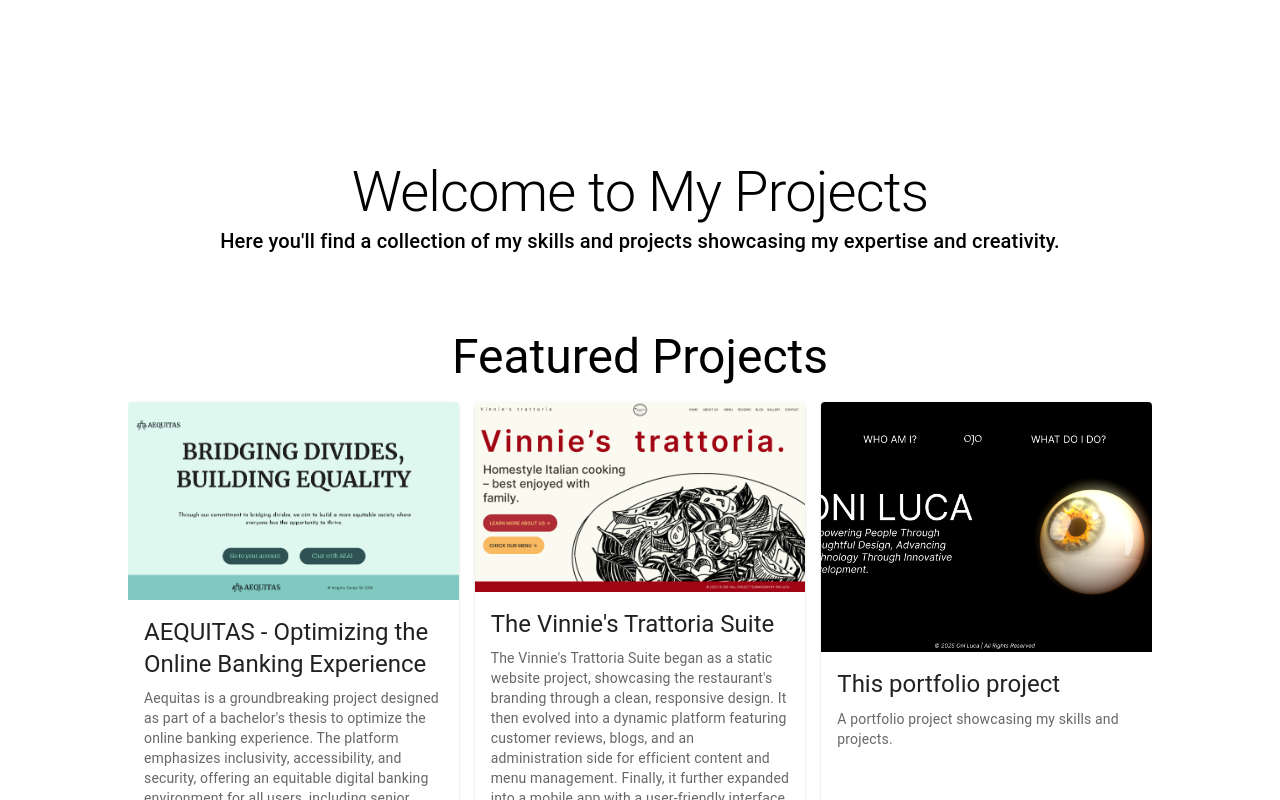
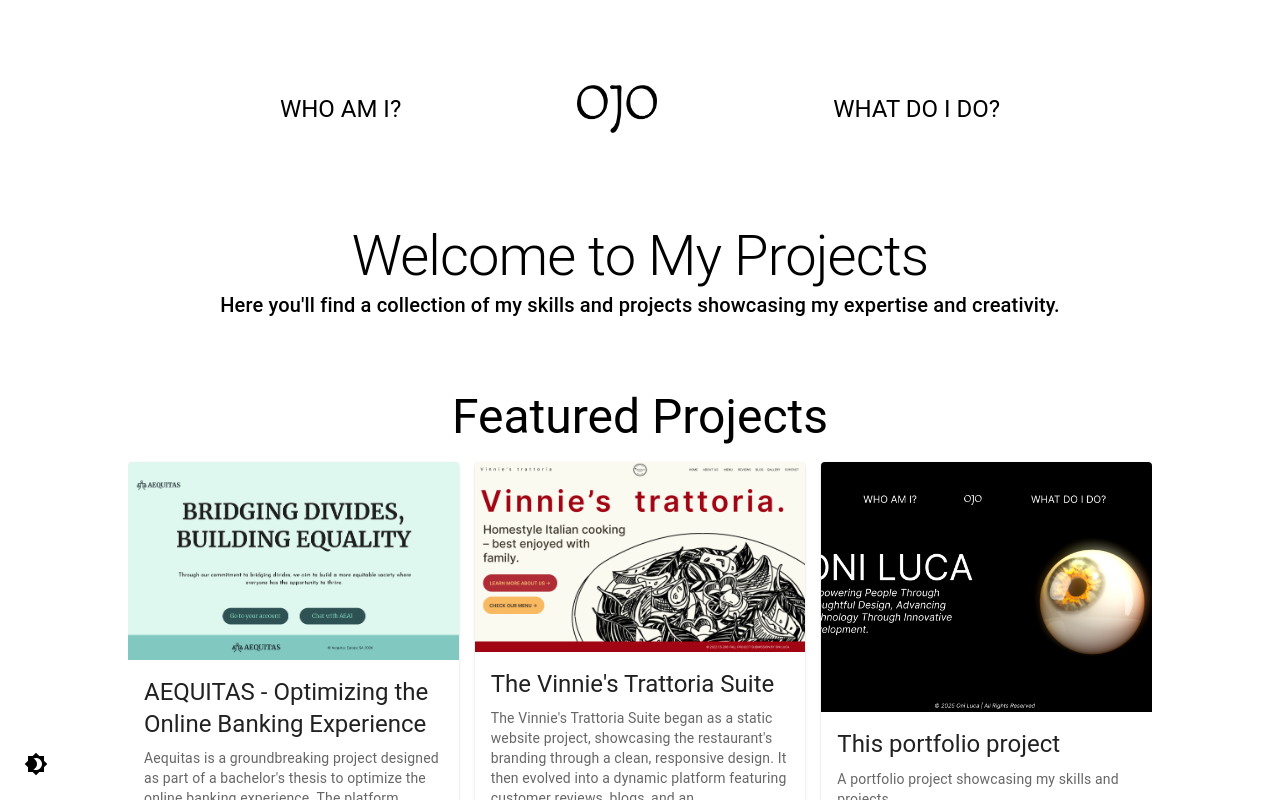
Before and after one commit to OJOCoding/Portfolio, a Next.js app: page /projects in a window 1280 px wide. Shown: the top 800 px of the page. Built offline with nearby package versions, Linux system fonts and the light colour scheme; no server answers.

Commit message:
Router Changes

```diff
--- /dev/null
+++ b/src/app/BodyClassManager.tsx
@@ -0,0 +1,34 @@
+"use client";
+
+import React, { useEffect } from "react";
+import { usePathname } from "next/navigation"; // Next.js app router API
+
+const BodyClassManager = () => {
+  const pathname = usePathname();
+
+  useEffect(() => {
+    if (typeof document !== "undefined") {
+      // Clear all previous body classes
+      document.body.className = "";
+
+      // Add a specific body class based on the pathname
+      switch (pathname) {
+        case "/":
+          document.body.classList.add("home");
+          break;
+        case "/about":
+          document.body.classList.add("about");
+          break;
+        case "/projects":
+          document.body.classList.add("projects");
+          break;
+        default:
+          document.body.classList.add("default-page");
+      }
+    }
+  }, [pathname]);
+
+  return null;
+};
+
+export default BodyClassManager;
--- a/src/app/ThemeSwitcher.tsx
+++ b/src/app/ThemeSwitcher.tsx
@@ -1,3 +1,4 @@
+"use client";
 import React, { useEffect, useState } from "react";
 import { IconButton } from "@mui/material";
 import { Brightness4, Brightness7 } from "@mui/icons-material";
--- a/src/app/layout.tsx
+++ b/src/app/layout.tsx
@@ -1,7 +1,10 @@
+
 import type { Metadata } from "next";
 import { Inter } from "next/font/google";
 import "./globals.css";
-
+import Navigation from "./navigation";
+import ThemeSwitcher from "./ThemeSwitcher";
+import BodyClassManager from "./BodyClassManager";
 const inter = Inter({
   variable: "--font-inter",
   subsets: ["latin"],
@@ -41,7 +44,12 @@ export default function RootLayout({
 }) {
   return (
     <html lang="en" dir="ltr">
-      <body className={`${inter.variable}`}>{children}</body>
+      <body className={`${inter.variable}`}>
+        <Navigation />
+        <ThemeSwitcher />
+        <BodyClassManager />
+        {children}
+      </body>
     </html>
   );
 }
--- a/src/app/navigation.tsx
+++ b/src/app/navigation.tsx
@@ -1,36 +1,43 @@
 "use client";
-
 import React from "react";
-import { AppBar, Toolbar, Typography, Box } from "@mui/material";
-import Link from "next/link"; // Use Next.js Link component
+import { AppBar, Toolbar, Box } from "@mui/material";
+import Link from "next/link";
 import Image from "next/image";
-import styles from "../styles/navigation.module.css"; // Import CSS module
+import "../styles/navigation.css"; // Ensure the CSS file is correctly linked
 
 const Navbar = () => {
   return (
     <AppBar position="static" color="transparent" elevation={0}>
-      <Toolbar className={styles.navbarToolbar}>
-        <Box component="ul" className={styles.navbarList}>
+      <Toolbar className="navbar-toolbar">
+        <Box component="ul" className="navbar-list">
+          {/* "Who am I" Link */}
           <li>
-            <Link href="/about" className={styles.navbarLink}>
-              <Typography variant="h5">WHO AM I?</Typography>
+            <Link href="/about" className="navbar-link" aria-label="Who am I?">
+              WHO AM I?
             </Link>
           </li>
+
+          {/* Logo in the center */}
           <li>
-            <Link href="/" passHref>
+            <Link href="/" aria-label="Home">
               <Image
                 src="/OJO.png"
                 alt="Logo"
                 width={80}
                 height={48}
-                className={styles.navbarLogo}
-                priority
+                className="navbar-logo"
               />
             </Link>
           </li>
+
+          {/* "What do I do" Link */}
           <li>
-            <Link href="/projects" className={styles.navbarLink}>
-              <Typography variant="h5">WHAT DO I DO?</Typography>
+            <Link
+              href="/projects"
+              className="navbar-link"
+              aria-label="What do I do?"
+            >
+              WHAT DO I DO?
             </Link>
           </li>
         </Box>
--- a/src/styles/navigation.module.css
+++ b/src/styles/navigation.css
@@ -12,7 +12,8 @@
     margin: 0;
     gap: 10rem;
     align-items: center;
-    font-family: 'Macondo';
+    font-family: 'Roboto', sans-serif;
+    font-size: 1.5rem;
 }
 
 .navbar-link {
@@ -33,7 +34,7 @@
     left: 50%;
     width: 200%;
     height: 200%;
-    background-color: var(--primary-bg); /* Base background color */
+    background-color: var(--primary-bg);
     border-radius: 50px;
     transform: translate(-50%, -50%);
     z-index: -1;
```
Also changed, not shown: src/app/page.tsx (+5 -26 lines), firebase.json (deleted), src/app/globals.css (line endings or trailing spaces), 1 other file (tests, documents, lock files or other folders).
